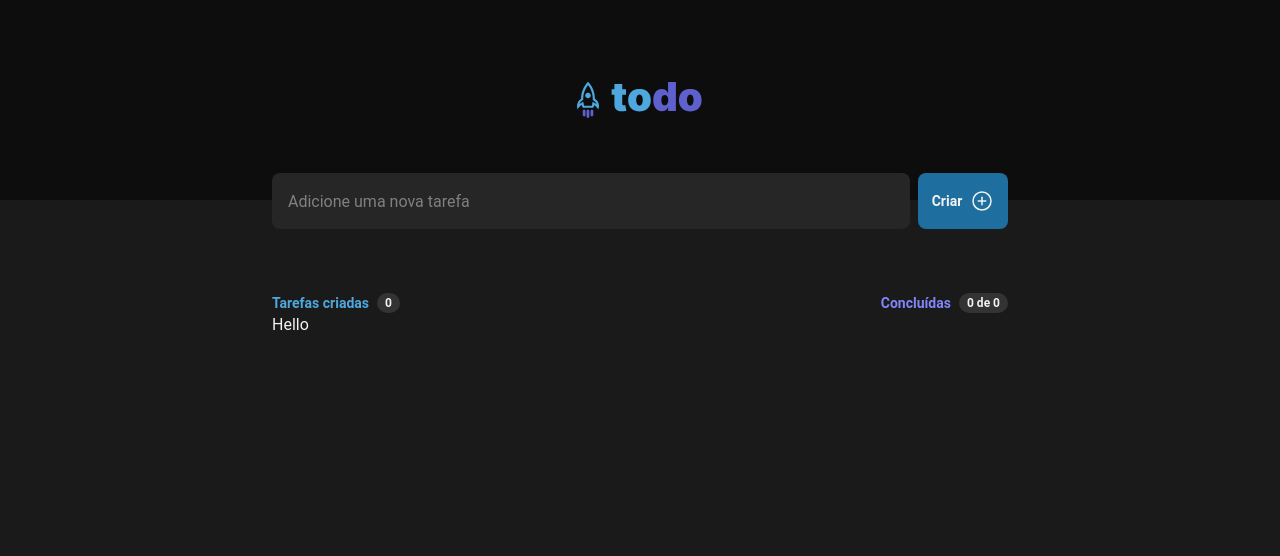
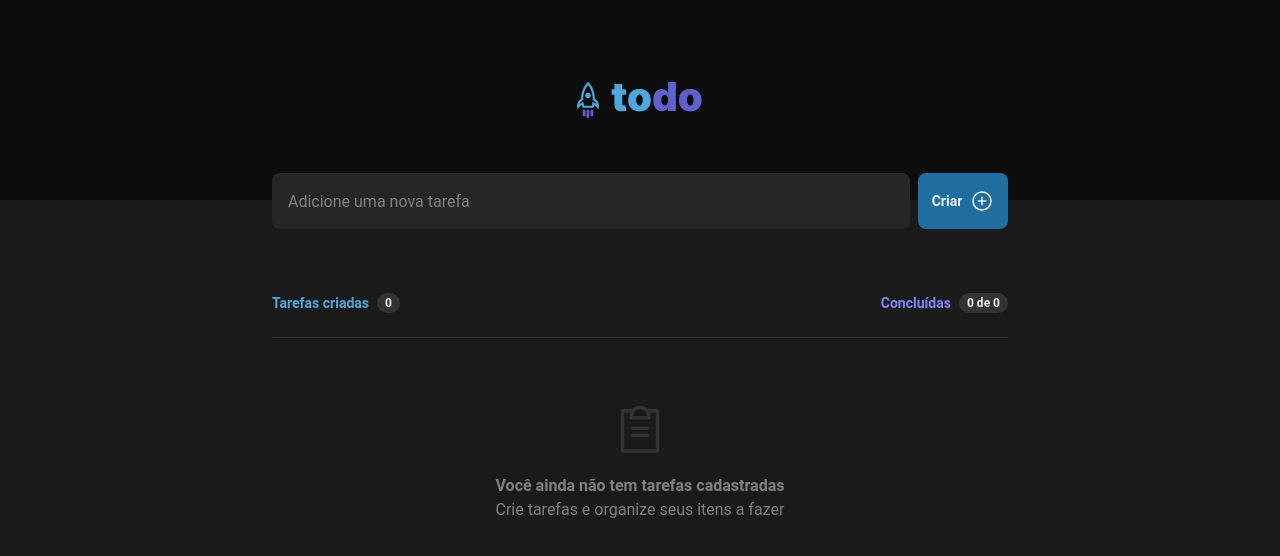
Before and after one commit to brunosllz/todo-list, a React (Vite) app: page / in a window 1280 px wide. Shown: the top 556 px of the page. Built offline with nearby package versions, Linux system fonts and the light colour scheme.

Commit message:
Refactoring home page, show info when hasn't tasks

```diff
--- a/src/components/TaskList/index.tsx
+++ b/src/components/TaskList/index.tsx
@@ -1,6 +1,6 @@
 import { useContext } from 'react'
 import { TasksContext } from '../../contexts/TasksContext'
-import { TaskCard } from '../TaskCard'
+import { TaskCard } from './TaskCard'
 
 export function TaskList() {
   const { tasks } = useContext(TasksContext)
--- a/src/pages/Home.tsx
+++ b/src/pages/Home.tsx
@@ -7,7 +7,7 @@ import z from 'zod'
 
 import { TaskList } from '../components/TaskList'
 
-import { PlusCircle } from 'phosphor-react'
+import { PlusCircle, ClipboardText } from 'phosphor-react'
 import Logo from '../assets/logo.svg'
 
 const createNewtaskSchemaValidate = z.object({
@@ -28,6 +28,7 @@ export function Home() {
     createNewTask(data)
     reset()
   }
+  const hasTask = tasks.length > 0
 
   return (
     <div className="flex flex-col w-full h-screen">
@@ -72,12 +73,16 @@ export function Home() {
               </span>
             </div>
           </div>
-          {tasks ? (
-            <>
-              <h1>Hello</h1>
-            </>
+          {hasTask ? (
+            <TaskList />
           ) : (
-            <TaskList />
+            <div className="flex flex-col items-center gap-4 border-t-[1px] border-gray-400 mt-6 py-16 text-gray-300">
+              <ClipboardText size={56} color="#333333" />
+              <div>
+                <strong>Você ainda não tem tarefas cadastradas</strong>
+                <p>Crie tarefas e organize seus itens a fazer</p>
+              </div>
+            </div>
           )}
         </div>
       </main>
```
Also changed, not shown: src/components/TaskList/TaskCard.tsx (renamed from src/components/TaskCard/index.tsx).
